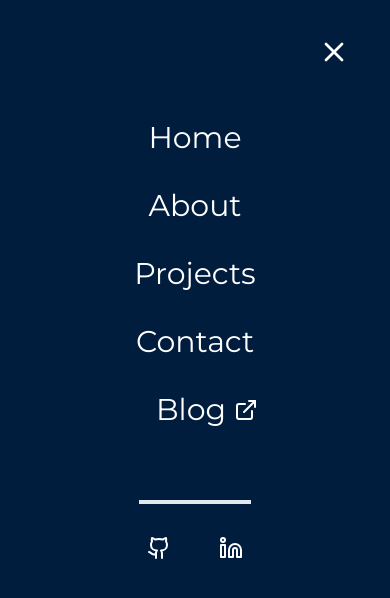
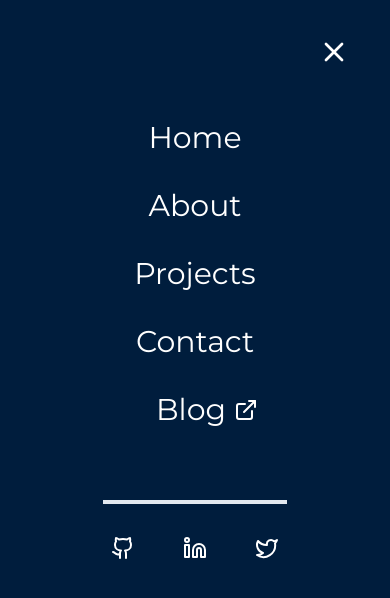
Before and after one commit to hny-codes/portfolio-next, a Next.js app: page / in a window 390 px wide. Both pictures are taken after a click on the button "Menu". Shown: the top 598 px of the page. Built offline with nearby package versions, Linux system fonts and the light colour scheme; grey boxes are pictures that could not be loaded.

Commit message:
Update social links

```diff
--- a/app/components/Footer.tsx
+++ b/app/components/Footer.tsx
@@ -24,7 +24,7 @@ export default function Footer() {
             <Github />
           </a>
           <a
-            href='#'
+            href='https://linkedin.com/in/henry-nguyen-00ab23b3'
             className='hover:text-[var(--clr-secondary-01)] link-hover'
             target='_blank'
             aria-label='Link to LinkedIn Profile'
--- a/app/components/Navbar.tsx
+++ b/app/components/Navbar.tsx
@@ -10,7 +10,7 @@ import {
   SheetClose,
 } from '@/components/ui/sheet';
 import { Button } from '@/components/ui/button';
-import { Menu, Github, Linkedin, ExternalLink } from 'lucide-react';
+import { Menu, Github, Linkedin, ExternalLink, TwitterIcon } from 'lucide-react';
 import { motion } from 'framer-motion';
 import { usePathname } from 'next/navigation';
 
@@ -129,10 +129,18 @@ export default function Navbar() {
                   <Github />
                 </a>
                 <a
-                  href='#'
+                  href='https://linkedin.com/in/henry-nguyen-00ab23b3'
+                  target='_blank'
                   className='hover:text-[var(--clr-secondary-01)] link-hover'
                 >
                   <Linkedin />
+                </a>
+                <a
+                  href='https://x.com/hny_codes'
+                  target='_blank'
+                  className='hover:text-[var(--clr-secondary-01)] link-hover'
+                >
+                  <TwitterIcon />
                 </a>
               </div>
             </SheetContent>
```
